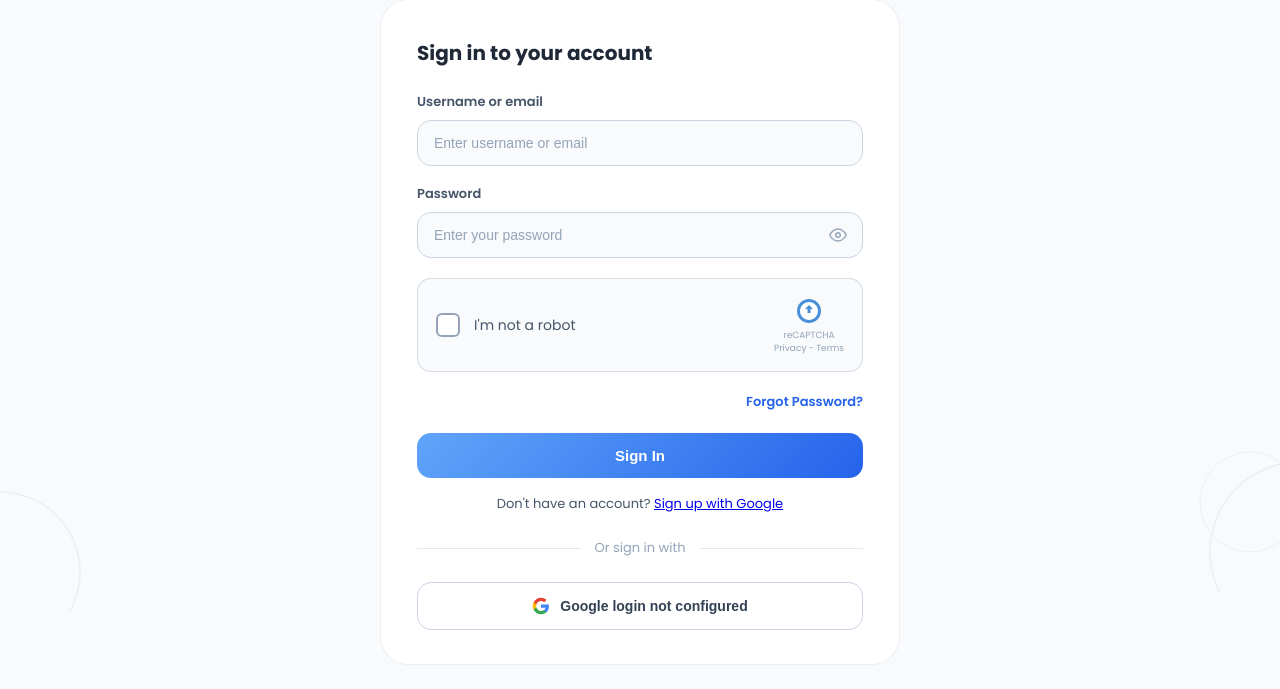
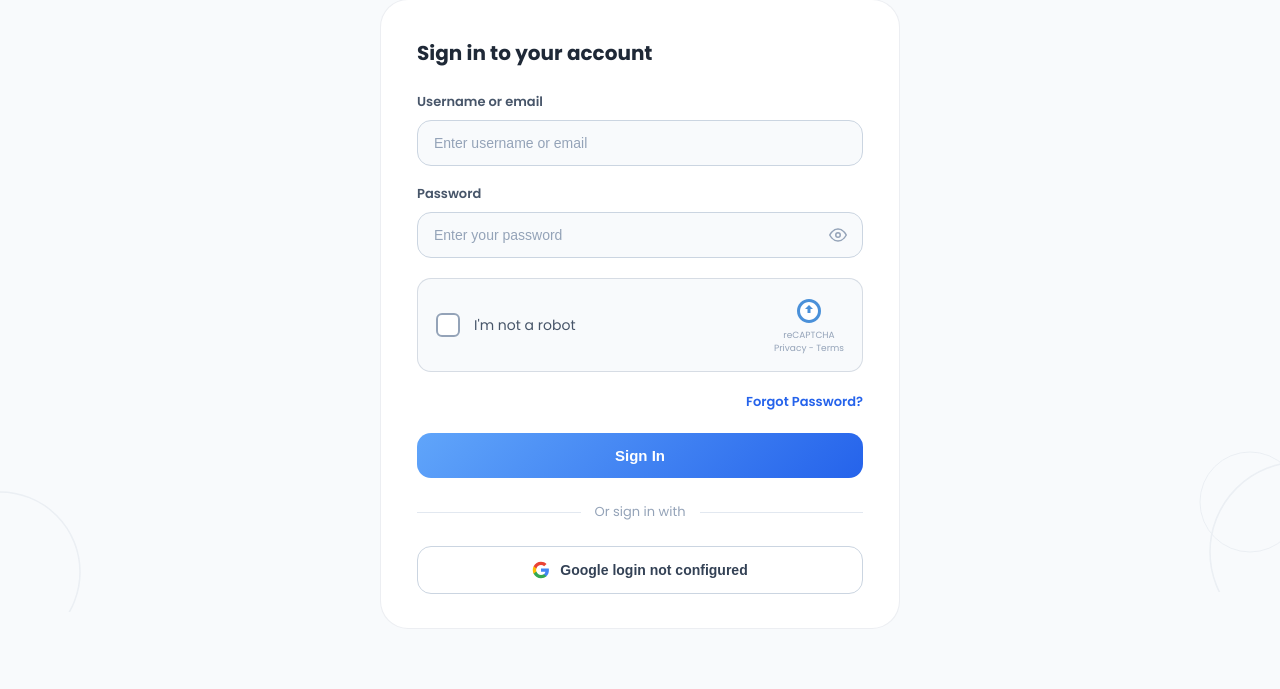
Before and after one commit to tans6765-free/connect.bracu.ac.bd, a Django app: page /accounts/login/ in a window 1280 px wide. Shown: the part 248-937 px from the top of the page. After the commit the page ends 860 px from the top, so only its background shows below. Run offline with Django 4.2, Linux system fonts and the light colour scheme; some libraries are stand-ins or nearby versions.

Commit message:
Fix 500 error: wrap unprotected provider_login_url in conditional check

```diff
--- a/portal/templates/account/login.html
+++ b/portal/templates/account/login.html
@@ -156,9 +156,11 @@
         <button type="submit" class="btn-signin">Sign In</button>
       </form>
 
-      <p style="text-align:center; margin: 16px 0 0; font-size: 13px; color: #475569;">
-        Don't have an account? <a href="{% provider_login_url 'google' process='signup' %}">Sign up with Google</a>
-      </p>
+      {% if google_client_id %}
+        <p style="text-align:center; margin: 16px 0 0; font-size: 13px; color: #475569;">
+          Don't have an account? <a href="{% provider_login_url 'google' process='signup' %}">Sign up with Google</a>
+        </p>
+      {% endif %}
 
       <div class="divider">
         <div class="divider-line"></div>
```
